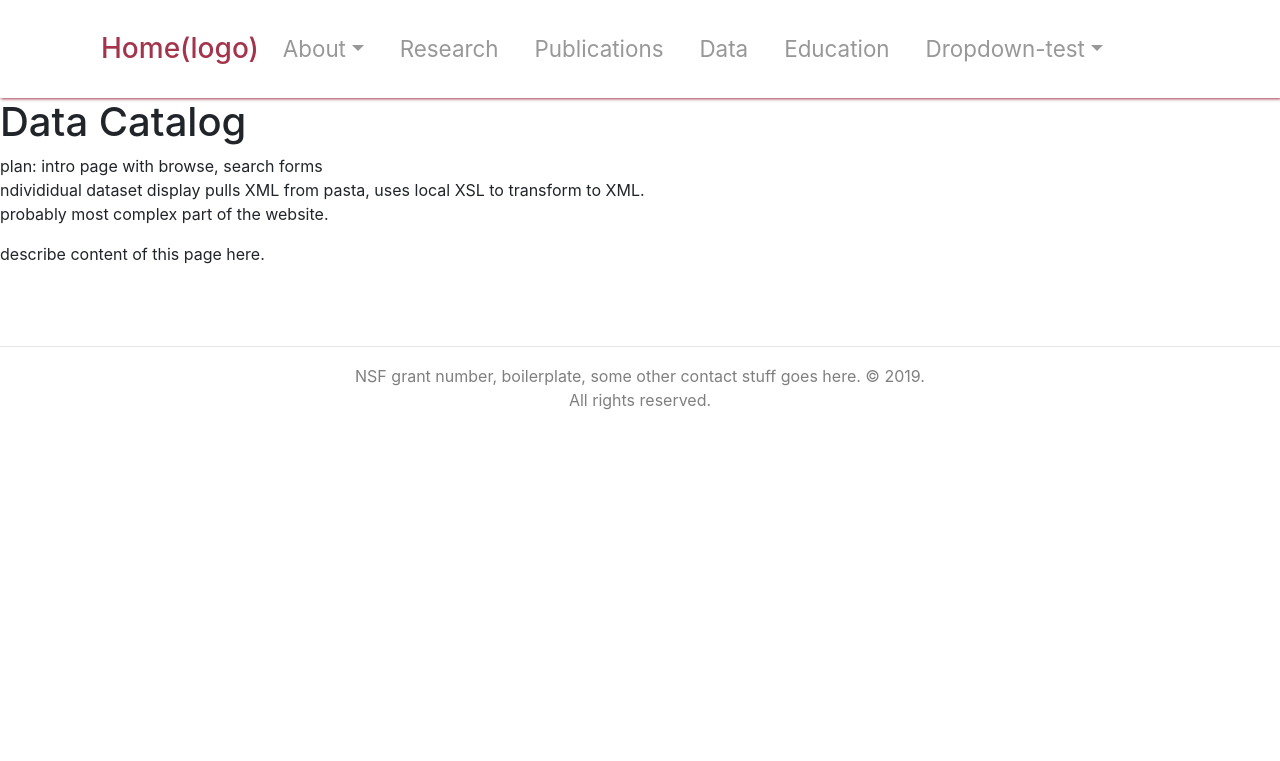
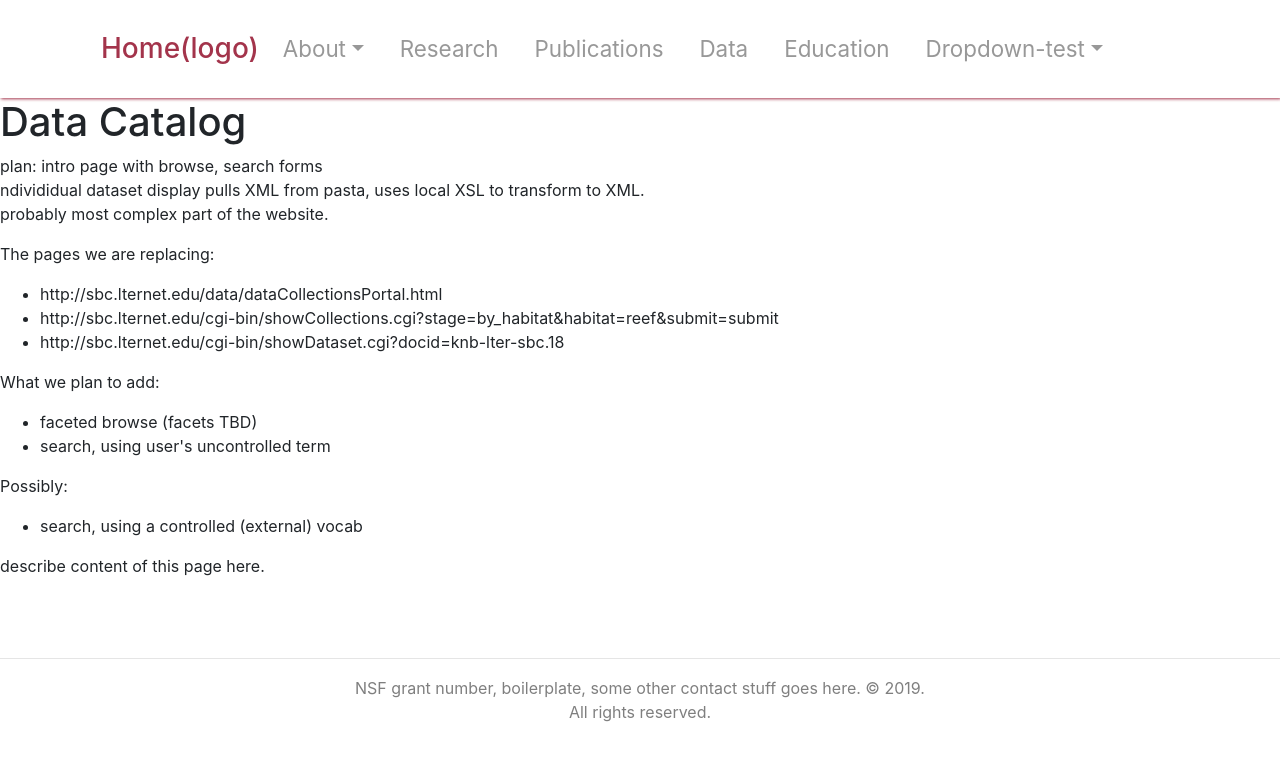
Before and after one commit to sbclter/sbclter-website-2019, a Jekyll site: the page built from bootstrap4-minimal/datasets/catalog/index.md, in a window 1280 px wide. Shown: the top 761 px of the page. Built offline with Jekyll 4.4.1, drawn with Linux system fonts in a browser that asks for light colours; nearby versions of some CDN libraries.

Commit message:
for reference, each index.md that will need javascripting now has the URL(s) that new scripts will be replacing

```diff
--- a/bootstrap4-minimal/datasets/catalog/index.md
+++ b/bootstrap4-minimal/datasets/catalog/index.md
@@ -17,4 +17,33 @@ probably most complex part of the website.
 
 </p>
 
+
+<p>The pages we are replacing:
+<ul>
+<li>http://sbc.lternet.edu/data/dataCollectionsPortal.html</li>
+<li>http://sbc.lternet.edu/cgi-bin/showCollections.cgi?stage=by_habitat&habitat=reef&submit=submit</li>
+<li>http://sbc.lternet.edu/cgi-bin/showDataset.cgi?docid=knb-lter-sbc.18</li>
+</ul>
+</p>
+
+
+<p>What we plan to add:
+<ul>
+<li>faceted browse (facets TBD)</li>
+<li>search, using user's uncontrolled term</li>
+</ul>
+</p>
+
+
+<p>Possibly:
+<ul>
+<li>search, using a controlled (external) vocab</li>
+</ul>
+</p>
+
+
+
+
+
+
 <p>	describe content of this page here.</p>
```
Also changed, not shown: bootstrap4-minimal/about/people/index.md (+7 -0 lines), bootstrap4-minimal/datasets/realtime_sensors/index.md (+19 -2 lines), bootstrap4-minimal/publications/bibliography/index.md (added, +32 -0 lines), bootstrap4-minimal/publications/catalog/index.md (deleted, +0 -18 lines), bootstrap4-minimal/research/sampling_sites/index.md (+9 -0 lines), bootstrap4-minimal/publications/bibliography/._index.md (renamed from bootstrap4-minimal/publications/catalog/._index.md).
